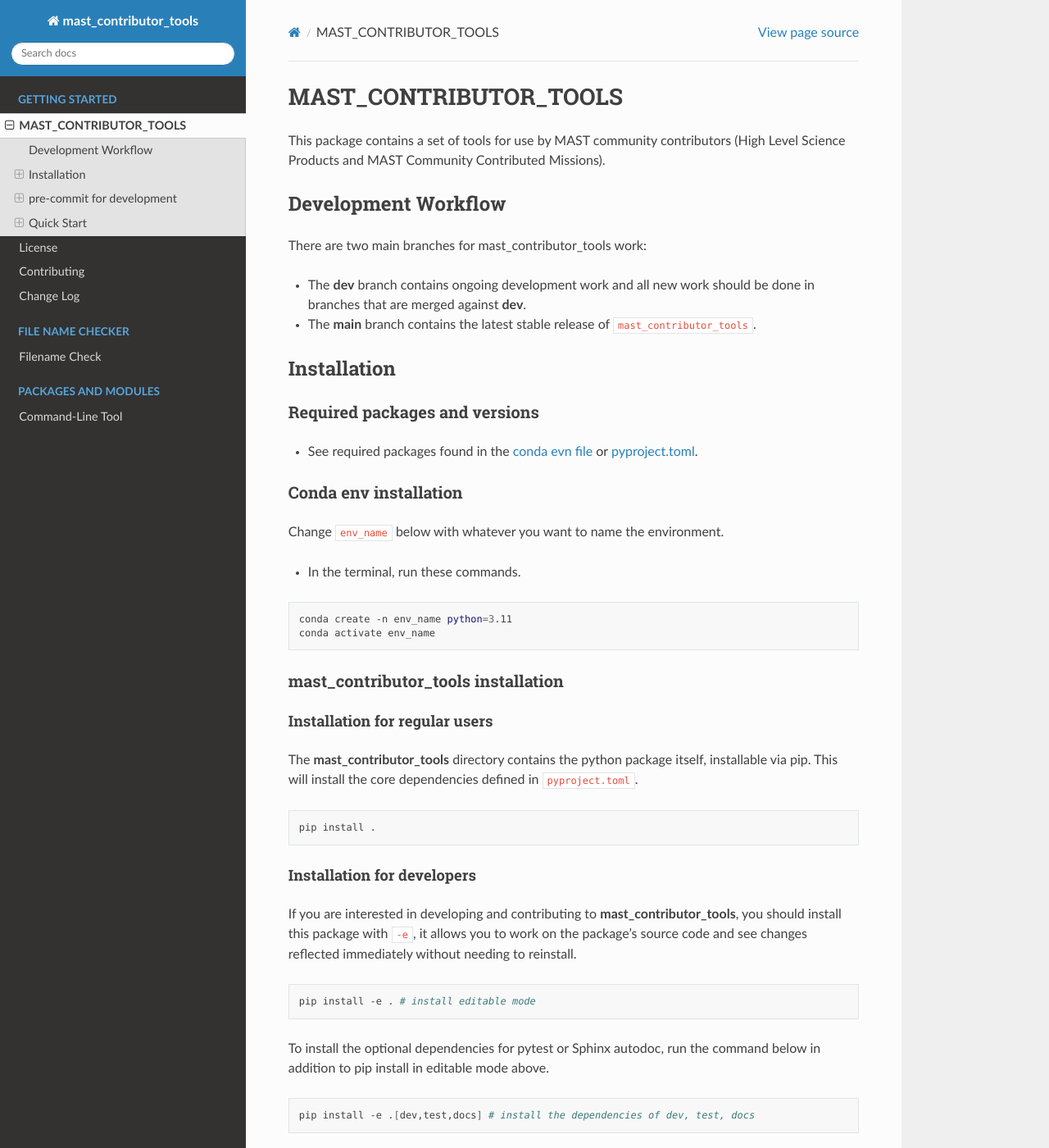
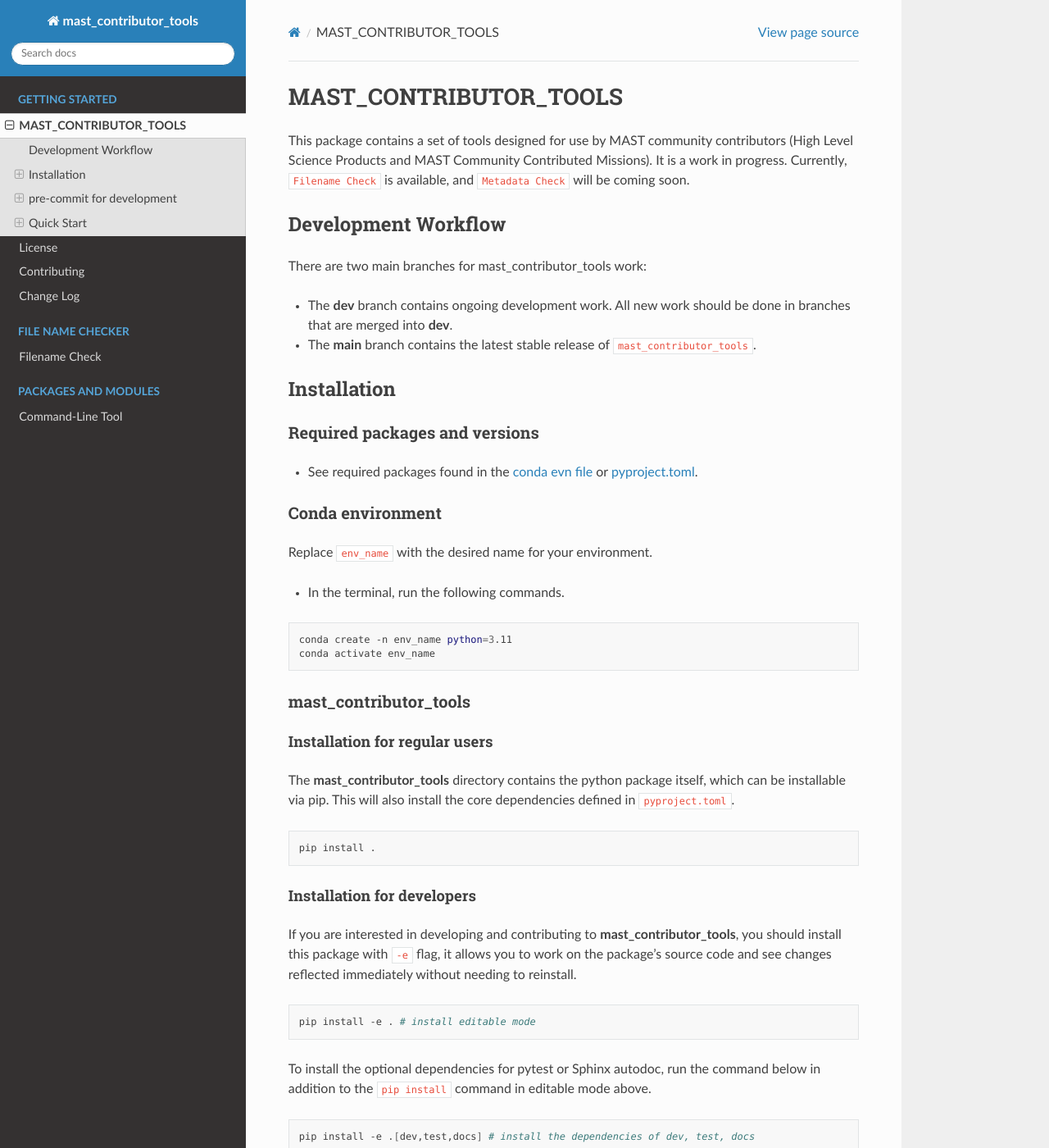
Before and after one commit to spacetelescope/mast_contributor_tools, a Sphinx documentation site: the page built from docs/readme.md, in a window 1280 px wide and 1400 px high. Shown: the whole window at 82% size. Built offline with Sphinx 7.4.7 and the Read the Docs theme 3.1.0, drawn with Linux system fonts in a browser that asks for light colours; pages that are not in the unit, such as notebooks, are missing from menus; some of the changed text lies outside the part shown.

Commit message:
some updates on the readme files during the hack session

````diff
--- a/README.md
+++ b/README.md
@@ -1,10 +1,10 @@
 # MAST_CONTRIBUTOR_TOOLS
-This package contains a set of tools for use by MAST community contributors (High Level Science Products and MAST Community Contributed Missions).
+This package contains a set of tools designed for use by MAST community contributors (High Level Science Products and MAST Community Contributed Missions). It is a work in progress. Currently, `Filename Check` is available, and `Metadata Check` will be coming soon.
 
 ## Development Workflow
 There are two main branches for mast_contributor_tools work:
 
-- The **dev** branch contains ongoing development work and all new work should be done in branches that are merged against **dev**.
+- The **dev** branch contains ongoing development work. All new work should be done in branches that are merged into **dev**.
 
 - The **main** branch contains the latest stable release of `mast_contributor_tools`.
 
@@ -12,9 +12,9 @@
 ### Required packages and versions
 - See required packages found in the [conda evn file](https://github.com/spacetelescope/mast_contributor_tools/blob/dev/envs/mct_env.yml) or [pyproject.toml](https://github.com/spacetelescope/mast_contributor_tools/blob/dev/pyproject.toml).
 
-### Conda env installation
-Change `env_name` below with whatever you want to name the environment.
-- In the terminal, run these commands.
+### Conda environment
+Replace `env_name` with the desired name for your environment.
+- In the terminal, run the following commands.
 
 
 ```shell
@@ -22,19 +22,19 @@
 conda activate env_name
 ```
 
-### mast_contributor_tools installation
+### mast_contributor_tools
 #### Installation for regular users
-The **mast_contributor_tools** directory contains the python package itself, installable via pip. This will install the core dependencies defined in `pyproject.toml`.
+The **mast_contributor_tools** directory contains the python package itself, which can be installable via pip. This will also install the core dependencies defined in `pyproject.toml`.
 ```shell
 pip install .
 ```
 #### Installation for developers
-If you are interested in developing and contributing to **mast_contributor_tools**, you should install this package with `-e`, it allows you to work on the package's source code and see changes reflected immediately without needing to reinstall.
+If you are interested in developing and contributing to **mast_contributor_tools**, you should install this package with `-e` flag, it allows you to work on the package's source code and see changes reflected immediately without needing to reinstall.
 
 ```shell
 pip install -e . # install editable mode
 ```
-To install the optional dependencies for pytest or Sphinx autodoc, run the command below in addition to pip install in editable mode above.
+To install the optional dependencies for pytest or Sphinx autodoc, run the command below in addition to the `pip install` command in editable mode above.
 
 ```shell
 pip install -e .[dev,test,docs] # install the dependencies of dev, test, docs
@@ -80,7 +80,7 @@
 pytest
 ```
 
-which will run all test scripts in the `tests` directory and output the results. Each `.py` file in the source code directory has a corresponding `_test.py` file in the tests directory. The tests can calso be called on a single file, for example:
+This command will run all test scripts in the `tests` directory and output the results. Each `.py` file in the source code directory has a corresponding `test_*.py` file in the tests directory. The tests can also be called on a single file, for example:
 
 ```
 pytest tests/filename_check/test_hlsp_filename.py
@@ -94,18 +94,18 @@
 
 sphinx-apidoc -o docs/api mast_contributor_tools mast_contributor_tools/tests/* # the last pattern indicates all test modules excluded from API Doc
 ```
-To build live-reload documentation, run
-
-```shell
-sphinx-autobuild docs docs/_build/html
-```
-
 For one time build,
 ```shell
 make -C docs html
 ```
 
 Then navigate to `docs/_build/html` and open `index.html` on your browser to see the built documentation.
+
+To build live-reload documentation, run the following command. You need to open a web browser and enter the URL that sphinx-build serves to veiw the live, auto-updating Sphinx docs, for instance, `http://127.0.0.1:8000`.
+
+```shell
+sphinx-autobuild docs docs/_build/html
+```
 
 To remove existing output,
 
--- a/docs/index.rst
+++ b/docs/index.rst
@@ -1,7 +1,5 @@
 mast_contributor_tools Documentation
 ------------------------------------
-
-This is the documentation for mast_contributor_tools.
 
 .. toctree::
    :maxdepth: 3
````
Also changed, not shown: other parts of README.md (+2 -3 lines), docs/filename_check_readme.md (+16 -16 lines), 2 other files.
